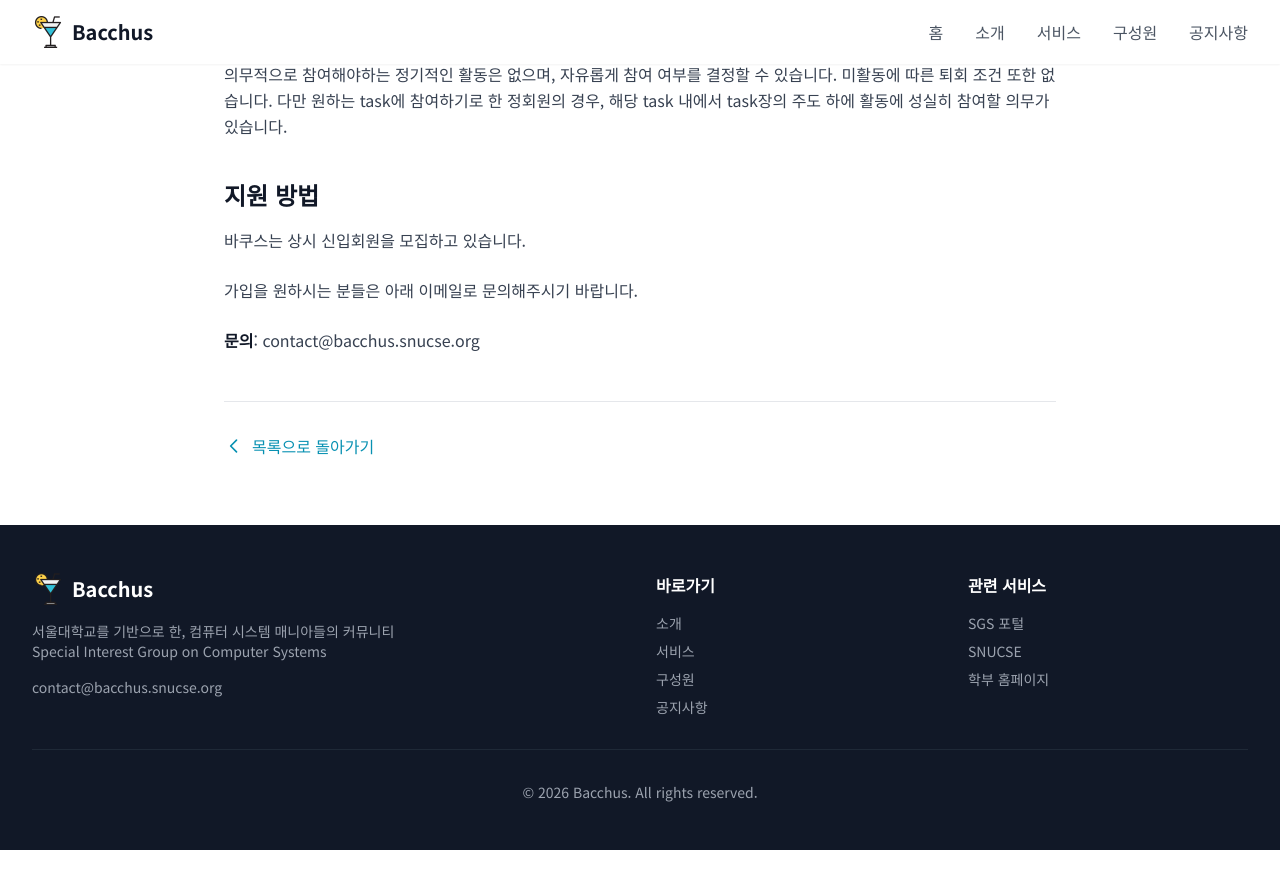
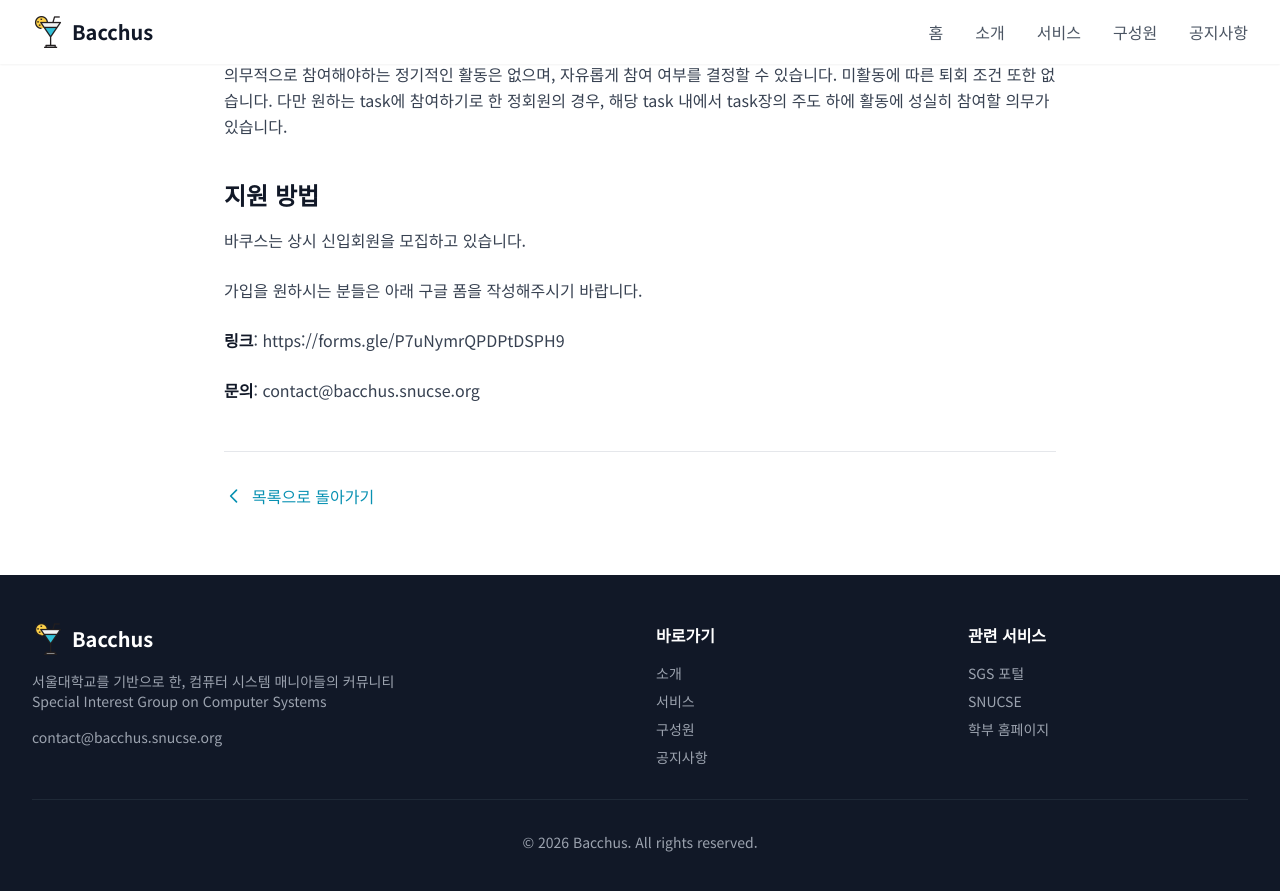
Before and after one commit to bacchus-snu/bacchus-homepage, a Jekyll site: the page built from _posts/2026-01-18-상시-신입회원-모집.md, in a window 1280 px wide and 900 px high, scrolled down 1829 px. Shown: the top 891 px of the window. Built offline with Jekyll 4.4.1, drawn with Linux system fonts in a browser that asks for light colours; nearby versions of some CDN libraries; before the commit the page ends 2679 px from its top, so only the background shows below that.

Commit message:
Update application method to use Google Form

```diff
--- a/_posts/2026-01-18-상시-신입회원-모집.md
+++ b/_posts/2026-01-18-상시-신입회원-모집.md
@@ -57,6 +57,8 @@ categories: announcement
 
 바쿠스는 상시 신입회원을 모집하고 있습니다.
 
-가입을 원하시는 분들은 아래 이메일로 문의해주시기 바랍니다.
+가입을 원하시는 분들은 아래 구글 폼을 작성해주시기 바랍니다.
+
+**링크**: https://forms.gle/P7uNymrQPDPtDSPH9
 
 **문의**: contact@bacchus.snucse.org
```
